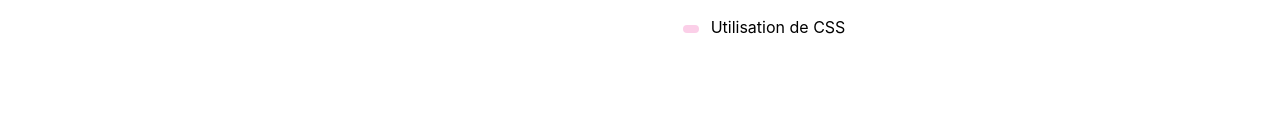
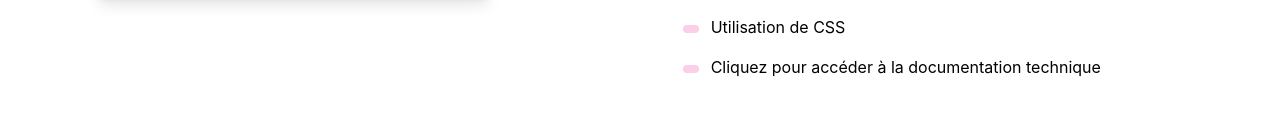
Before and after one commit to Faysoil/code-du-port, a Next.js app: page /gsb in a window 1280 px wide. Shown: the part 646-783 px from the top of the page. Built offline with nearby package versions, Linux system fonts and the light colour scheme.

Commit message:
fix: ajouts des grilles de compétences

```diff
--- a/components/FavouriteProjects.js
+++ b/components/FavouriteProjects.js
@@ -7,9 +7,9 @@ export default function FavouriteProjects() {
       <div className="max-w-6xl mx-auto">
         <header className="flex flex-col md:flex-row justify-between items-center pt-40 mx-10 md:my-20 lg:my-0">
           <h1 className="text-6xl lg:text-9xl max-w-lg font-bold text-gray-500 my-20 md:my-0 md:text-white dark:text-gray-600 text-center">
-            Mes outils
+          Réalisations professionnelles
           </h1>
-          <Link href="/work">
+          <Link href="https://docs.google.com/spreadsheets/d/1hpFuCZg6jsi8-ILpSVsXcERzLAEr_SfD/edit?usp=sharing&ouid=106687724990286850503&rtpof=true&sd=true">
             <a className="mb-20 md:mb-0 px-8 py-4 rounded-md bg-white shadow-lg text-xl font-semibold flex flex-row space-x-4 items-center dark:text-gray-700">
               <svg
                 xmlns="http://www.w3.org/2000/svg"
@@ -26,7 +26,8 @@ export default function FavouriteProjects() {
                   d="M15 2a1 1 0 0 0-1-1H2a1 1 0 0 0-1 1v12a1 1 0 0 0 1 1h12a1 1 0 0 0 1-1V2zM0 2a2 2 0 0 1 2-2h12a2 2 0 0 1 2 2v12a2 2 0 0 1-2 2H2a2 2 0 0 1-2-2V2zm5.854 8.803a.5.5 0 1 1-.708-.707L9.243 6H6.475a.5.5 0 1 1 0-1h3.975a.5.5 0 0 1 .5.5v3.975a.5.5 0 1 1-1 0V6.707l-4.096 4.096z"
                 />
               </svg>
-              <p>View all</p>
+              <p><a href="https://docs.google.com/spreadsheets/d/1hpFuCZg6jsi8-ILpSVsXcERzLAEr_SfD/edit?usp=sharing&ouid=106687724990286850503&rtpof=true&sd=true">
+                    <p>Grilles de compétences</p></a></p>
             </a>
           </Link>
         </header>
@@ -78,6 +79,8 @@ export default function FavouriteProjects() {
 
                 <p>Les activités simple comme lire une étiquette alimentaire. Naviguer sur un passage pour piétons. Reconnaître un ami.
                   Ces tâches deviendrons à la portée de n'importe quel malvoyants. </p>
+                  <br/>
+
                 <br/>
               </p>
               <div class="flex justify-between pl-2">
--- a/components/GSB.js
+++ b/components/GSB.js
@@ -54,6 +54,16 @@ export default function GSB() {
                                               </div>
                                           </div>
                                       </li>
+                                      <li class="py-2">
+                                          <div class="flex items-center">
+                                              <div>
+                                                  <span class="text-xs font-semibold inline-block py-1 px-2 uppercase rounded-full text-pink-600 bg-pink-200 mr-3"><i class="fab fa-html5"></i></span>
+                                              </div>
+                                              <div>
+                                              <a href="https://drive.google.com/file/d/1WxlI2B8xXwvf8u6GtfhFobFuSaVj0pzL/view?usp=sharing"><h4 class="text-blue">Cliquez pour accéder à la documentation technique</h4></a>
+                                              </div>
+                                          </div>
+                                      </li>
                                   </ul>
                               </div>
                           </div>
--- a/constants/data.js
+++ b/constants/data.js
@@ -134,7 +134,7 @@ const userData = {
 
   ],
   resumeUrl:
-    "https://drive.google.com/file/d/1cmFHb3epR8X-8PrkXQ7B-dxFFCbFIuud/view?usp=sharing",
+    "https://drive.google.com/file/d/1fjMPzhLFACB4pZQVEiIWDXe-gH1QkhIK/view?usp=sharing",
   socialLinks: {
     instagram: "https://instagram.com/soisoiact3",
     linkedin: "https://www.linkedin.com/in/faysoil-bacari-345b58207/",
```
